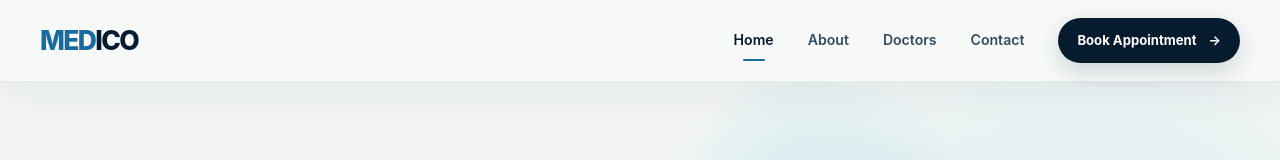
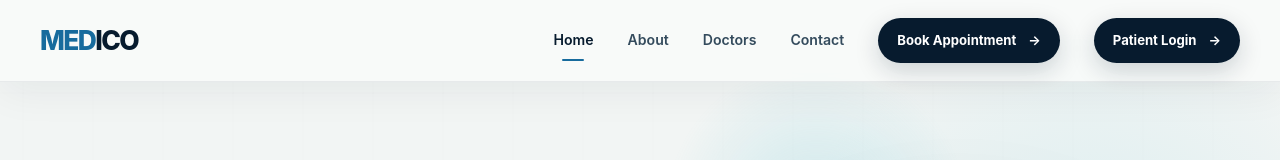
Before and after one commit to sivaelangovan10/MEDICO, a website: page index.html in a window 1280 px wide. Shown: the top 160 px of the page. Drawn offline with Linux system fonts and the light colour scheme.

Commit message:
Update index.html

```diff
--- a/index.html
+++ b/index.html
@@ -32,6 +32,11 @@
 
           <a href="pages/patient-dashboard.html" class="nav-appointment">
             Book Appointment
+            <span>→</span>
+          </a>
+
+          <a href="pages/patient-login.html" class="nav-appointment">
+            Patient Login
             <span>→</span>
           </a>
         </nav>
```
